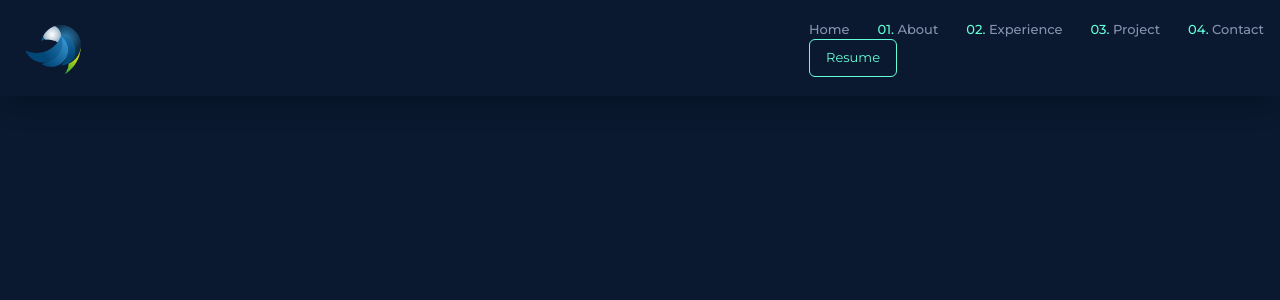
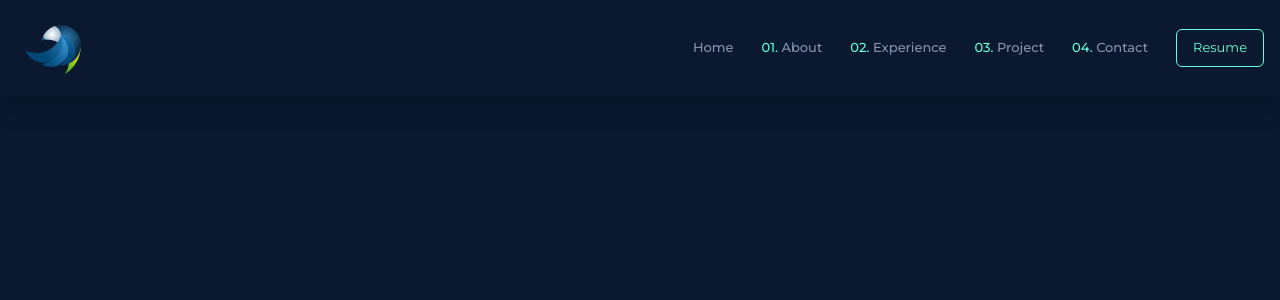
Before and after one commit to KennedyMungai/portfolio_with_framer_motion, a Next.js app: page / in a window 1280 px wide. Shown: the top 300 px of the page. Built offline with nearby package versions, Linux system fonts and the light colour scheme.

Commit message:
Styled the items  so that they appear properly arranged on the navbar

```diff
--- a/src/components/NavBar.tsx
+++ b/src/components/NavBar.tsx
@@ -22,7 +22,7 @@ const NavBar = (props: Props) => {
 						className='rounded-full'
 					/>
 				</motion.div>
-				<div className=''>
+				<div className='hidden md:flex mld:inline-flex items-center gap-7'>
 					<ul className='flex gap-7 text-[13px]'>
 						<Link
 							href={'#home'}
```
